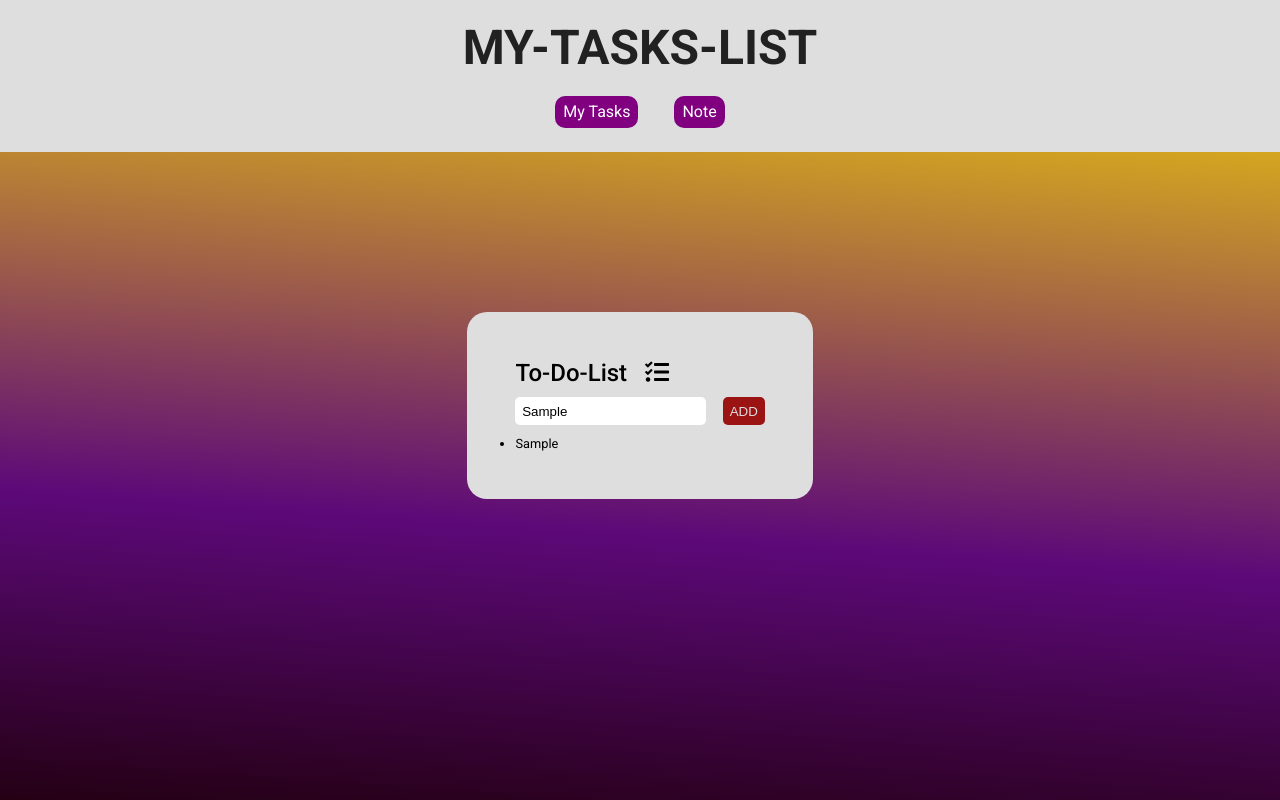
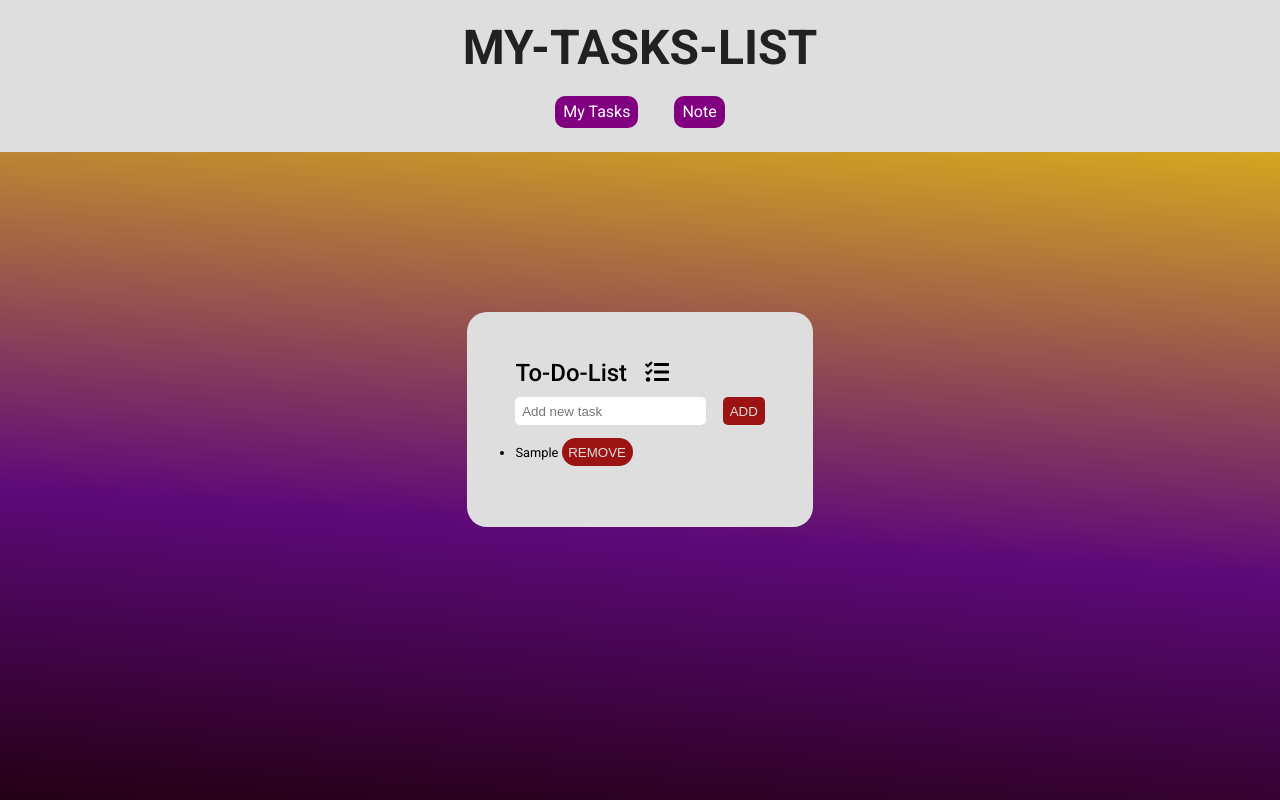
Before and after one commit to uba92/U1-W3-D3-UmbertoTramontano, a plain HTML site: page index.html in a window 1280 px wide. Both pictures are taken after typing "Sample" into the empty fields and a click on the button "ADD". Drawn offline with Linux system fonts and the light colour scheme.

Commit message:
create delete button

```diff
--- a/assets/style.css
+++ b/assets/style.css
@@ -81,4 +81,13 @@ main {
 
 #saved-task ul li {
     list-style: disc;
+    margin: 1em 0;
 }
+
+#saved-task ul li button {
+    border: none;
+    border-radius: 20px;
+    padding: 0.5em;
+    color: #dedede;
+    background-color: rgb(155, 19, 19);
+}
--- a/scripts/script.js
+++ b/scripts/script.js
@@ -5,13 +5,14 @@ tasksForm.addEventListener('submit', function (e) {
     const newTask = document.getElementById('tasks')
 
     const newLi = newTask.value
-
     const newUl = document.createElement('ul')
     newUl.innerHTML = `
-        <li>${newLi}</li>
+        <li>${newLi} <button>REMOVE</button></li>
     `
 
     const savedTask = document.getElementById('saved-task')
     savedTask.appendChild(newUl)
 
+    newTask.value = ''
+
 })
```
